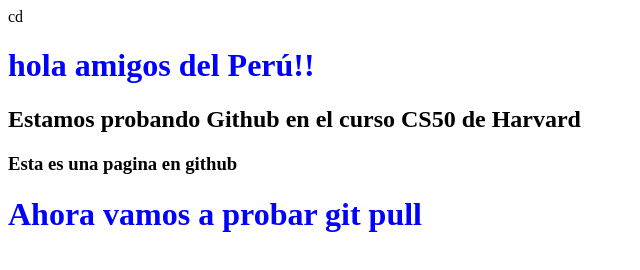
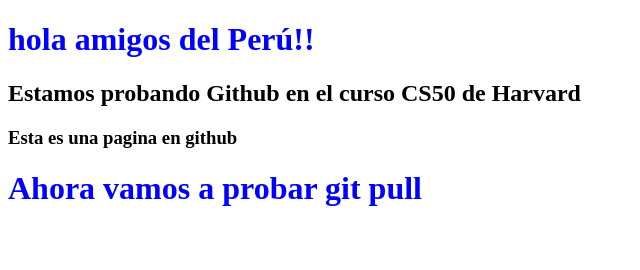
Before and after one commit to alainvictorr/alainvictorr.github.io, a plain HTML site: page index.html in a window 1280 px wide. Shown: the whole page, without its empty margins (0-640 px from the left). Drawn offline with Linux system fonts and the light colour scheme.

Commit message:
second commit

```diff
--- a/index.html
+++ b/index.html
@@ -8,7 +8,7 @@
             color:blue
         }
     </style>
-cd    <body>
+    <body>
         <h1>hola amigos del Perú!!</h1>
 
         <h2>Estamos probando Github en el curso CS50 de Harvard</h2>
```
